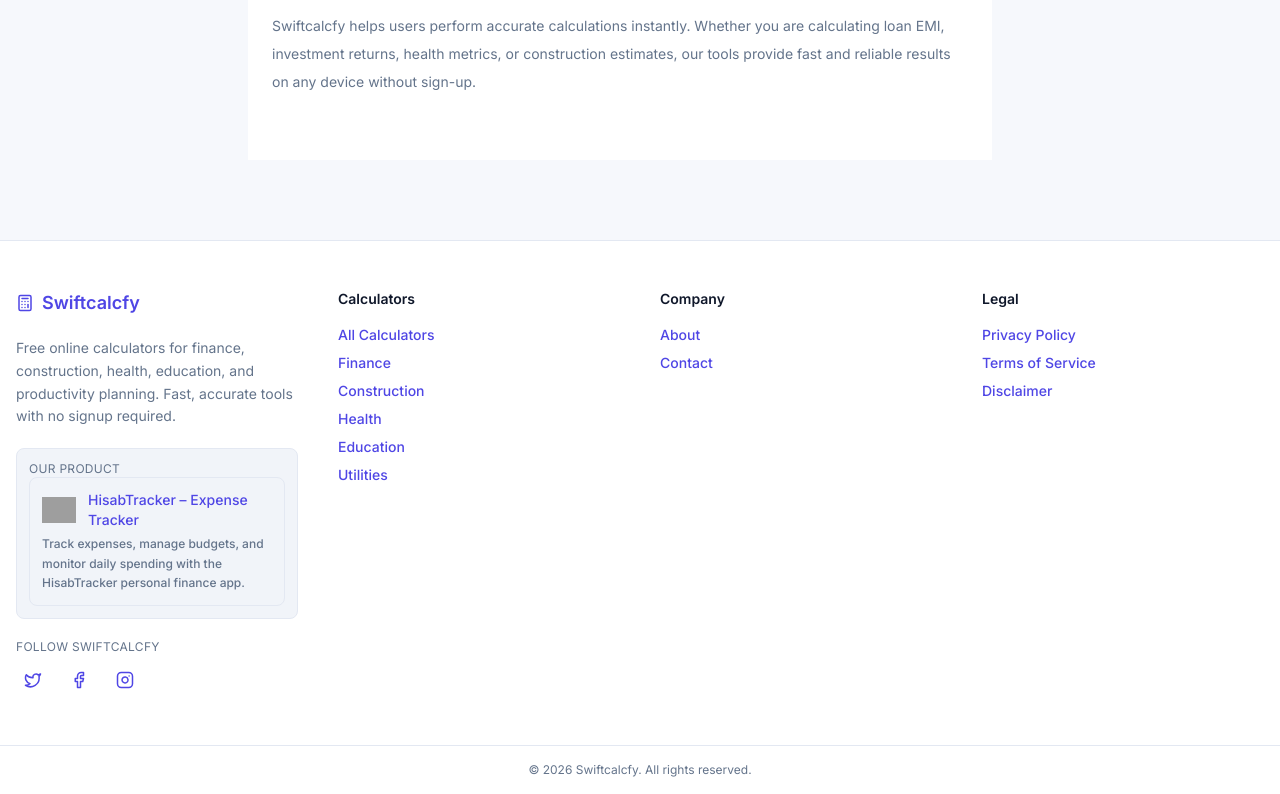
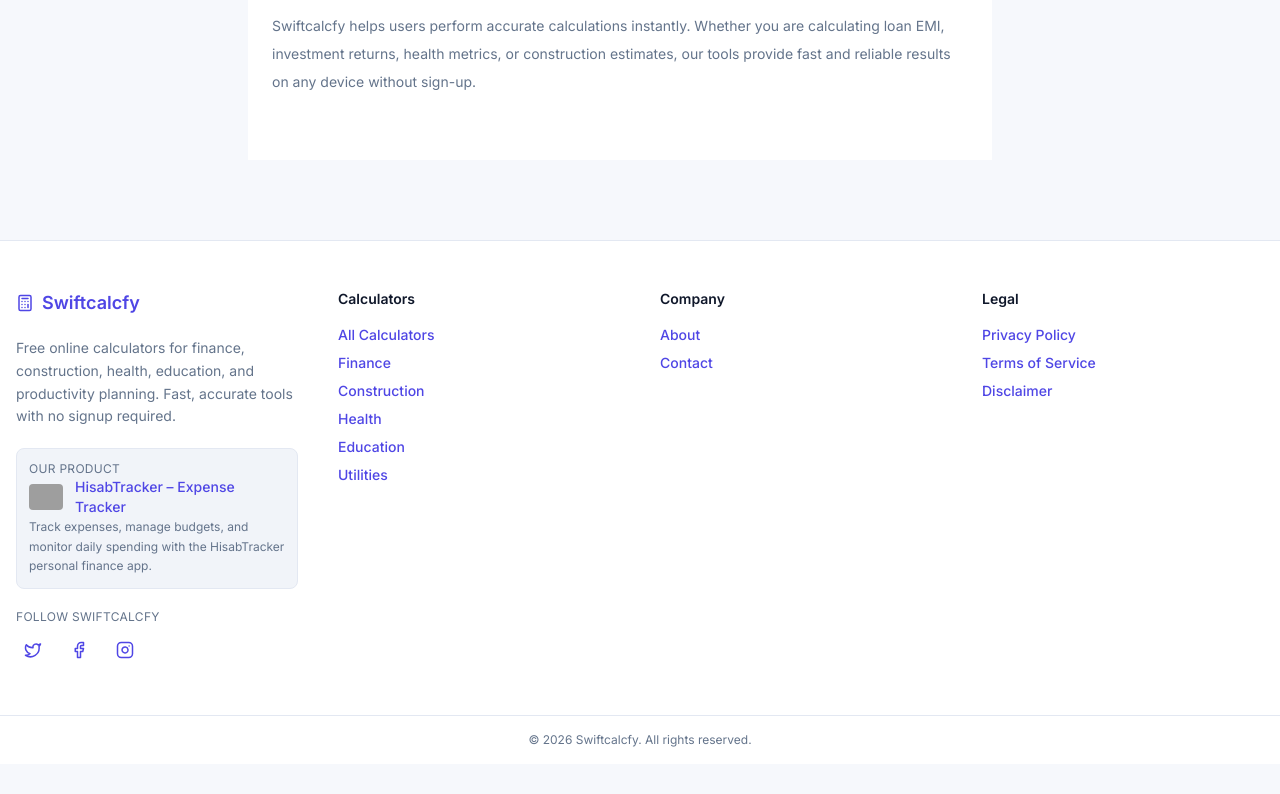
Before and after one commit to rameshmarandi/calculator-hub-website, a Next.js app: page / in a window 1280 px wide. Shown: the part 931-1725 px from the top of the page. After the commit the page ends 1695 px from the top, so only its background shows below. Built offline with nearby package versions, Linux system fonts and the light colour scheme; grey boxes are pictures that could not be loaded.

Commit message:
updated product sections

```diff
--- a/components/Footer.js
+++ b/components/Footer.js
@@ -33,7 +33,7 @@
             <p className="text-xs uppercase tracking-wide text-[var(--text-muted)]">
               Our Product
             </p>
-            <a
+            {/* <a
               href="https://hisabtracker.com"
               target="_blank"
               rel="noopener noreferrer"
@@ -56,8 +56,8 @@
                 Track expenses, manage budgets, and monitor daily spending with
                 the HisabTracker personal finance app.
               </p>
-            </a>
-            {/* <a
+            </a> */}
+            <a
               href="https://hisabtracker.com"
               target="_blank"
               rel="noopener noreferrer"
@@ -74,12 +74,12 @@
               <span className="font-medium text-[var(--primary)]">
                 HisabTracker – Expense Tracker
               </span>
-  </a> */}
+            </a>
 
-            {/* <p className="text-xs text-[var(--text-muted)] leading-relaxed">
-    Track expenses, manage budgets, and monitor daily spending
-    with the HisabTracker personal finance app.
-  </p> */}
+            <p className="text-xs text-[var(--text-muted)] leading-relaxed">
+              Track expenses, manage budgets, and monitor daily spending with
+              the HisabTracker personal finance app.
+            </p>
           </div>
 
           {/* SOCIAL */}
```
Lines whose indentation alone changed are shown as unchanged.
